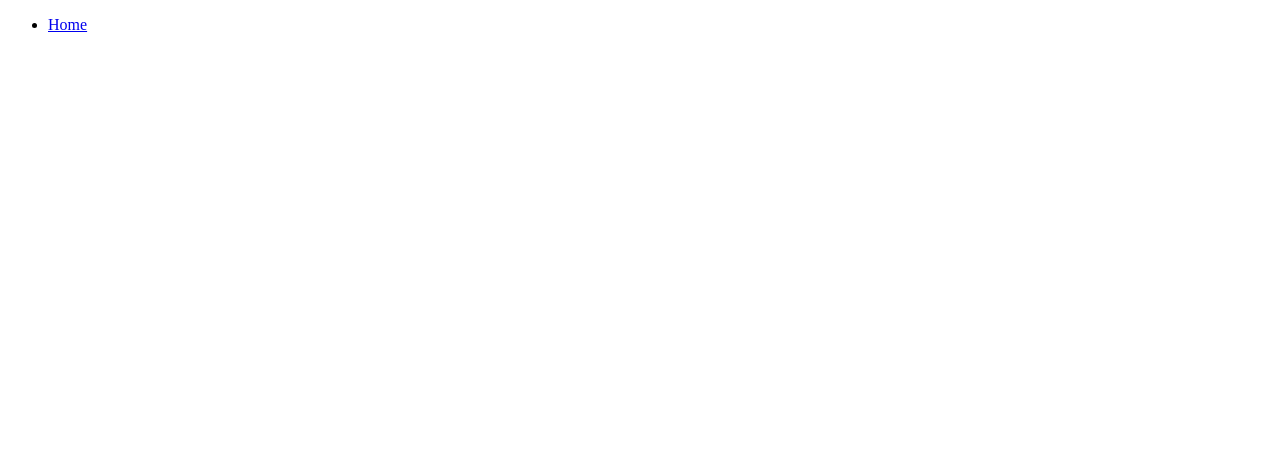
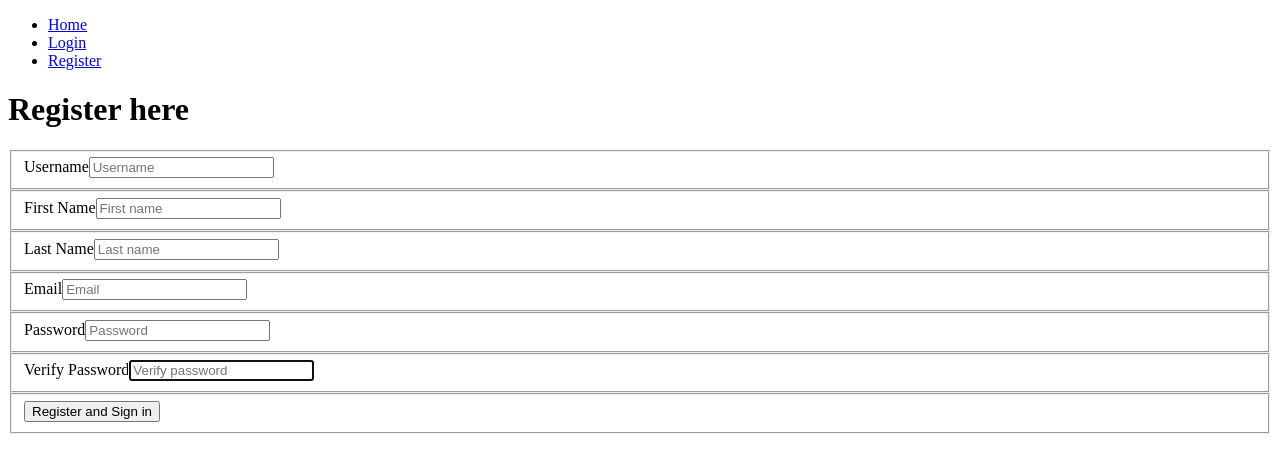
Before and after one commit to matthewbaker22/backend-capstone-front-end, a React (Create React App) app: page /register in a window 1280 px wide. Shown: the top 472 px of the page. Built offline with nearby package versions, Linux system fonts and the light colour scheme.

Commit message:
finished login, logout, and register functionality

```diff
--- a/src/components/ApplicationViews.js
+++ b/src/components/ApplicationViews.js
@@ -1,6 +1,10 @@
 import {Route} from "react-router-dom"
 import React from "react"
+import useSimpleAuth from "../hooks/ui/useSimpleAuth"
+import Login from "./auth/Login"
+import Register from "./auth/Register"
 import Home from "./home/Home"
+
 
 const ApplicationViews = () => {
     return (
@@ -8,6 +12,13 @@ const ApplicationViews = () => {
             <Route exact path="/" render={props => {
                 return <Home {...props}/>
             }}/>
+            <Route exact path="/login" render={props => {
+                return <Login isAuthenticated={useSimpleAuth.isAuthenticated} {...props}/>
+            }}/>
+            <Route exact path="/register" render={props => {
+                return <Register {...props}/>
+            }}/>
+
         </React.Fragment>
     )
 }
--- /dev/null
+++ b/src/components/auth/Login.js
@@ -0,0 +1,54 @@
+import React, {useRef} from "react"
+import useSimpleAuth from "../../hooks/ui/useSimpleAuth"
+
+const Login = (props) => {
+    const username = useRef()
+    const password = useRef()
+    const {login} = useSimpleAuth()
+
+    const handleLogin = (evt) => {
+        evt.preventDefault()
+
+        const credentials = {
+            "username": username.current.value,
+            "password": password.current.value
+        }
+
+        login(credentials)
+            .then(() => {
+                props.history.push({
+                    pathname: "/"
+                })
+            })
+    }
+
+    return (
+        <div>
+            <form onSubmit={handleLogin}>
+                <h3>Sign in</h3>
+                <fieldset>
+                    <label htmlFor="inputUsername"> Username </label>
+                    <input ref={username} type="username"
+                        className="form-control"
+                        placeholder="username"
+                        required autoFocus />
+                </fieldset>
+                <fieldset>
+                    <label htmlFor="inputPassword"> Password </label>
+                    <input ref={password} type="password"
+                        id="password"
+                        className="form-control"
+                        placeholder="Password"
+                        required />
+                </fieldset>
+                <fieldset>
+                    <button type="submit">
+                        Sign in
+                    </button>
+                </fieldset>
+            </form>
+        </div>
+    )
+}
+
+export default Login
--- /dev/null
+++ b/src/components/auth/Register.js
@@ -0,0 +1,76 @@
+import React, {useRef} from "react"
+import {withRouter} from "react-router-dom"
+import useSimpleAuth from "../../hooks/ui/useSimpleAuth"
+
+const Register = (props) => {
+    const username = useRef()
+    const firstName = useRef()
+    const lastName = useRef()
+    const email = useRef()
+    const password = useRef()
+    const verifyPassword = useRef()
+    const {register}  = useSimpleAuth()
+
+    const handleRegister = (evt) => {
+        evt.preventDefault()
+
+        const newUser = {
+            "username": username.current.value,
+            "first_name": firstName.current.value,
+            "last_name": lastName.current.value,
+            "email": email.current.value,
+            "password": password.current.value
+        }
+
+        register(newUser).then(() => {
+            props.history.push({
+                pathname: "/"
+            })
+        })
+    }
+
+    return (
+        <div>
+            <form onSubmit={handleRegister}>
+                <h1>Register here</h1>
+                <fieldset>
+                    <label htmlFor="username">Username</label>
+                    <input ref={username} type="text" placeholder="Username"
+                        name="username" required autoFocus />
+                </fieldset>
+                <fieldset>
+                    <label htmlFor="firstName">First Name</label>
+                    <input ref={firstName} type="text" placeholder="First name"
+                        name="firstName" required autoFocus />
+                </fieldset>
+                <fieldset>
+                    <label htmlFor="lastName">Last Name</label>
+                    <input ref={lastName} type="text" placeholder="Last name"
+                        name="lastName" required autoFocus />
+                </fieldset>
+                <fieldset>
+                    <label htmlFor="email">Email</label>
+                    <input ref={email} type="text" placeholder="Email"
+                        name="email" required autoFocus />
+                </fieldset>
+                <fieldset>
+                    <label htmlFor="password">Password</label>
+                    <input ref={password} type="text" placeholder="Password"
+                        name="password" required autoFocus />
+                </fieldset>
+                <fieldset>
+                    <label htmlFor="verifyPassword">Verify Password</label>
+                    <input ref={verifyPassword} type="text" placeholder="Verify password"
+                        name="verifyPassword" required autoFocus />
+                </fieldset>
+                <fieldset>
+                    <button type="submit">
+                        Register and Sign in
+                    </button>
+                </fieldset>
+            </form>
+        </div>
+    )
+}
+
+export default withRouter(Register)
--- a/src/components/nav/NavBar.js
+++ b/src/components/nav/NavBar.js
@@ -1,7 +1,10 @@
 import React, {useState} from "react"
 import {Link} from "react-router-dom"
+import useSimpleAuth from "../../hooks/ui/useSimpleAuth"
 
 const NavBar = props => {
+    const {isAuthenticated, logout} = useSimpleAuth()
+
 
     return (
         <nav>
@@ -9,6 +12,35 @@ const NavBar = props => {
                 <li>
                     <Link className="nav-link" to="/">Home</Link>
                 </li>
+                {
+                    isAuthenticated() ?
+                        <li className="nav-link">
+                            <Link className="nav-link" to="/jobs">Jobs</Link>
+                        </li>
+                        : null
+                }
+                {
+                    isAuthenticated() ?
+                        <li className="nav-link">
+                            <button onClick={() => {
+                                logout()
+                                props.history.push({
+                                    pathname: "/"
+                                })
+                            }}>
+                                Logout
+                            </button>
+                        </li>
+                        :
+                        <>
+                            <li className="nav-link">
+                                <Link className="nav-link" to="/login">Login</Link>
+                            </li>
+                            <li className="nav-link">
+                                <Link className="nav-link" to="/register">Register</Link>
+                            </li>
+                        </>
+                }
             </ul>
         </nav>
     )
--- /dev/null
+++ b/src/hooks/ui/useSimpleAuth.js
@@ -0,0 +1,55 @@
+import { useState } from "react"
+
+const useSimpleAuth = () => {
+    const [loggedIn, setIsLoggedIn] = useState(false)
+
+    const isAuthenticated = () =>
+        loggedIn || sessionStorage.getItem("jobsaver_token") !== null
+
+
+    const register = userInfo => {
+        return fetch("http://localhost:8000/register/", {
+            method: "POST",
+            headers: {
+                "Content-Type": "application/json",
+                "Accept": "application/json"
+            },
+            body: JSON.stringify(userInfo)
+        })
+            .then(resp => resp.json())
+            .then(resp => {
+                if ("token" in resp) {
+                    sessionStorage.setItem("jobsaver_token", resp.token)
+                    setIsLoggedIn(true)
+                }
+            })
+    }
+
+    const login = credentials => {
+        return fetch("http://localhost:8000/login/", {
+            method: "POST",
+            headers: {
+                "Content-Type": "application/json",
+                "Accept": "application/json"
+            },
+            body: JSON.stringify(credentials)
+        })
+            .then(res => res.json())
+            .then(res => {
+                if ("valid" in res && res.valid && "token" in res) {
+                    sessionStorage.setItem( "jobsaver_token", res.token )
+                    setIsLoggedIn(true)
+                }
+            })
+    }
+
+    const logout = () => {
+        setIsLoggedIn(false)
+        sessionStorage.removeItem("jobsaver_token")
+    }
+
+    return {isAuthenticated, logout, login, register}
+
+}
+
+export default useSimpleAuth
```
Also changed, not shown: src/hooks/ui/useModal.js (added).
